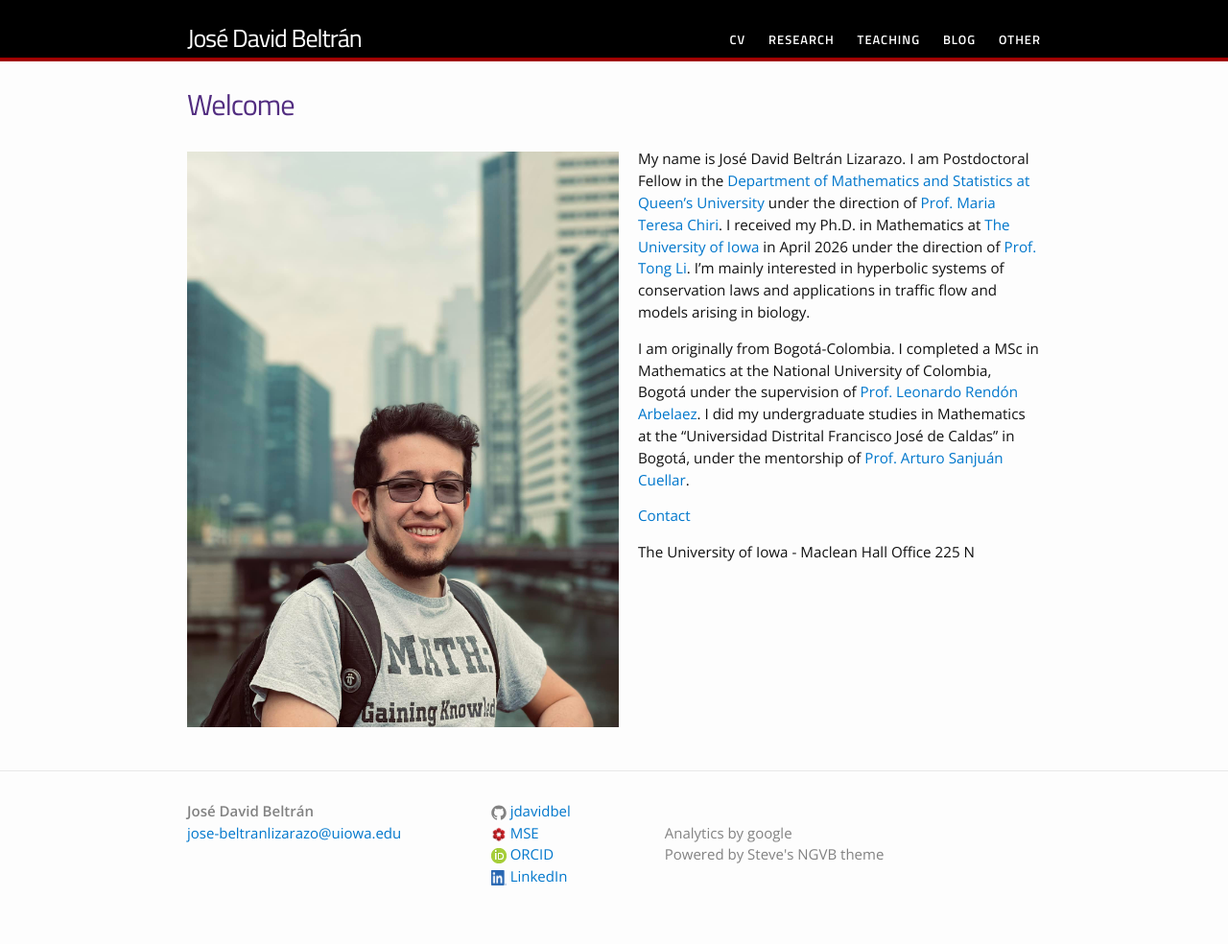
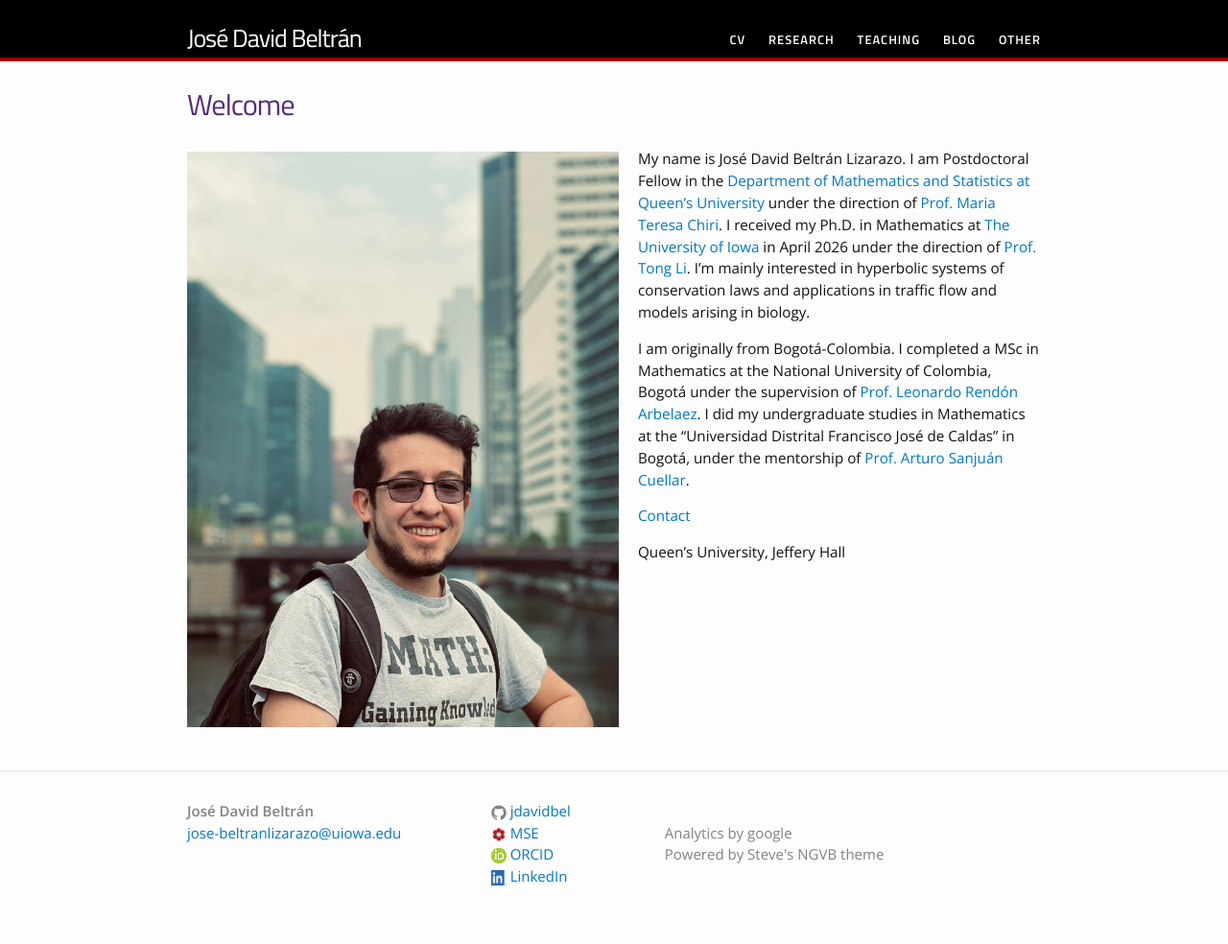
Before and after one commit to jdavidbel/jdavidbel.github.io, a Jekyll site: the page built from index.md, in a window 1280 px wide. Shown: the whole page at 96% size. Built offline with Jekyll 4.4.1, drawn with Linux system fonts in a browser that asks for light colours.

Commit message:
changes
trying to fix it

```diff
--- a/index.md
+++ b/index.md
@@ -15,4 +15,4 @@ I did my undergraduate studies in Mathematics at the "Universidad Distrital Fran
 
 [Contact](/contact/)
 
-The University of Iowa - Maclean Hall Office 225 N
+Queen's University, Jeffery Hall
```
Also changed, not shown: other.md (+0 -2 lines).
